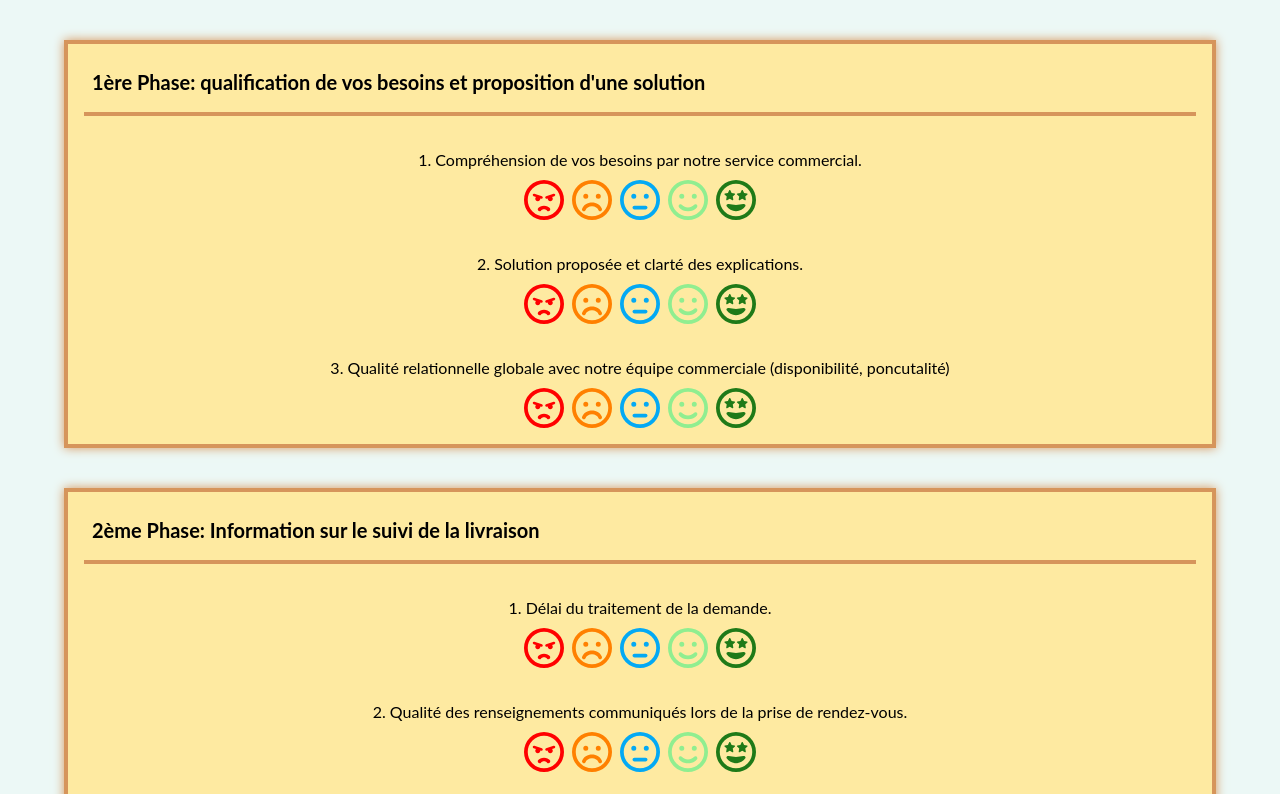
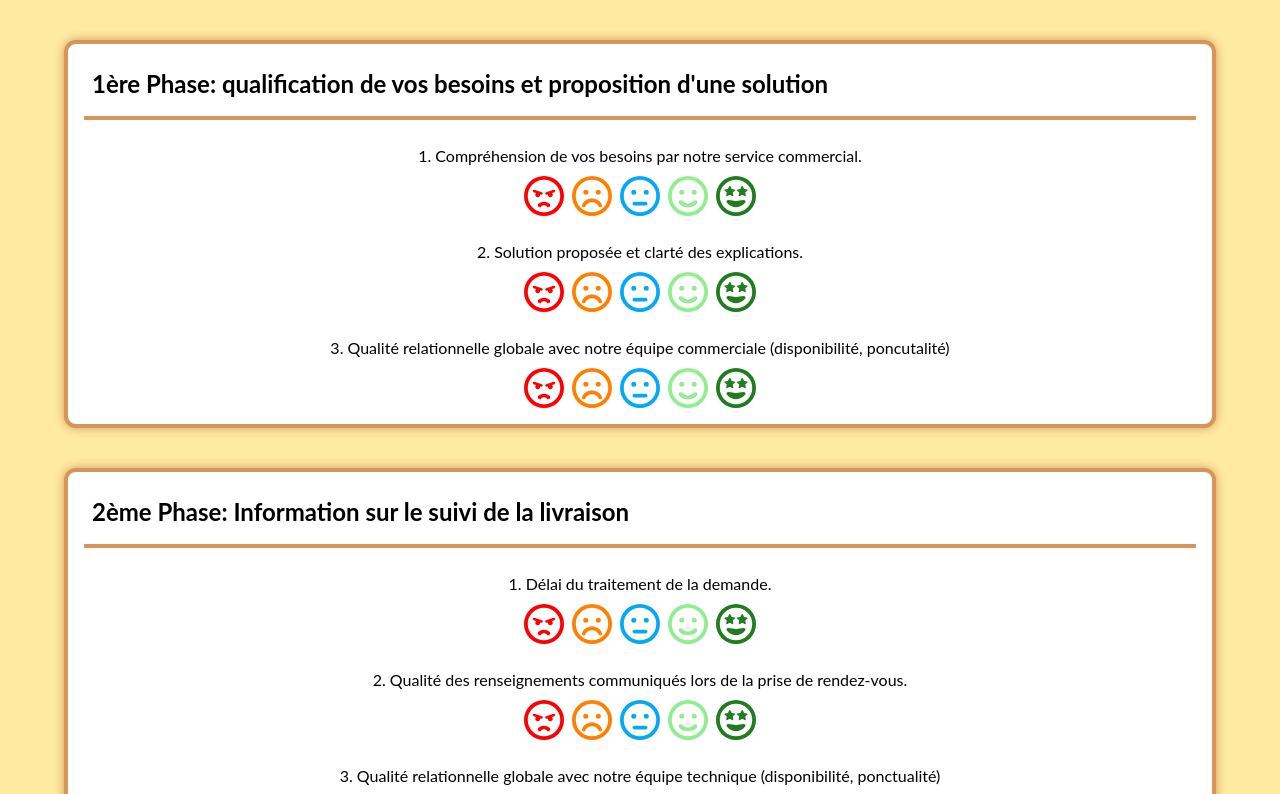
Before and after one commit to JordanSerafini/SLI-Form-V1, a React (Vite) app: page / in a window 1280 px wide. Shown: the top 794 px of the page. Built offline with nearby package versions, Linux system fonts and the light colour scheme.

Commit message:
first comit :sparkles:

```diff
--- a/src/App.jsx
+++ b/src/App.jsx
@@ -2,7 +2,7 @@ import FormLine from "./components/Form-Line";
 
 function App() {
   return (
-    <div className="flex flex-col items-center justify-center w-full bg-whiteperso ">
+    <div className="flex flex-col items-center justify-center w-full bg-cream ">
 
                       {/*---------- 1er Form ------------ */}
       <FormLine title="1ère Phase: qualification de vos besoins et proposition d'une solution">
--- a/src/components/Form-Line.jsx
+++ b/src/components/Form-Line.jsx
@@ -8,13 +8,13 @@ function FormLine({ title, children }) {
   const childrenArray = React.Children.toArray(children);
 
   return (
-    <div className="bg-cream border-brown border-4 p-4 shadow-custom w-9/10 mt-10 font-lato flex flex-col  gap-8">
-        <h3 className="text-xl font-bold border-b-4 pb-4 border-brown p-2">
+    <div className="bg-white rounded-xl border-brown border-4 p-4 shadow-custom w-9/10 mt-10 font-lato flex flex-col gap-6">
+        <h3 className="text-lg md:text-xl lg:text-2xl font-bold border-b-4 pb-4 border-brown p-2">
           {title}
         </h3>
 
         {childrenArray.map((child, index) => (
-          <section key={index} className="text-base flex flex-col items-center justify-center">
+          <section key={index} className="text-base flex flex-col items-center justify-center gap-2">
             <p className="">
               {child}
             </p>
--- a/src/components/Rating-Smiley.jsx
+++ b/src/components/Rating-Smiley.jsx
@@ -8,7 +8,7 @@ const RatingSmiley = () => {
 
   return (
     <ul
-    className="flex list-none gap-2 p-0 w-full justify-center items-center pt-2"
+    className="flex list-none gap-2 p-0 w-full justify-center items-center "
     data-te-rating-init
     data-te-dynamic="true"
     data-te-active="bg-current rounded-full !fill-black"
```
